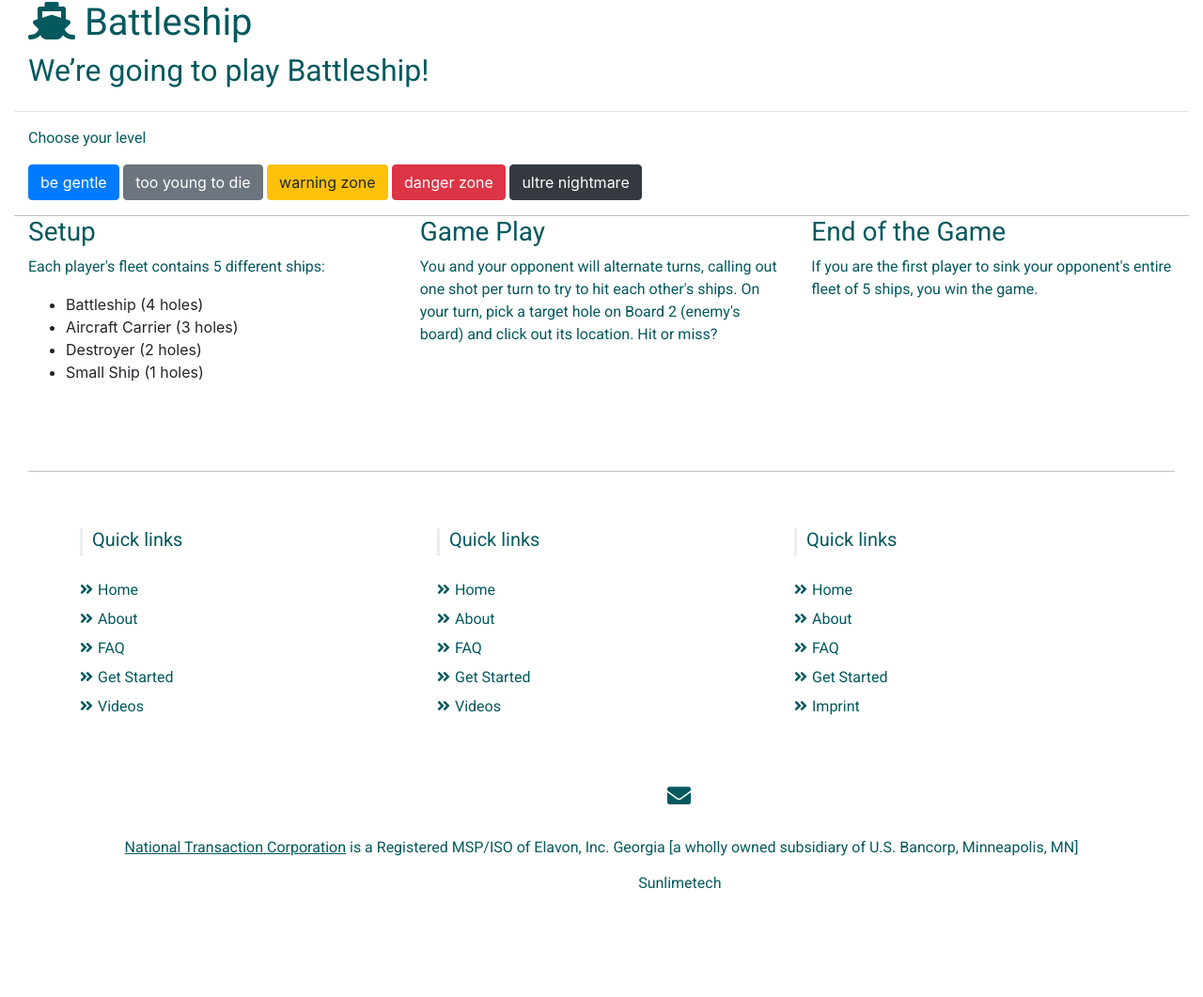
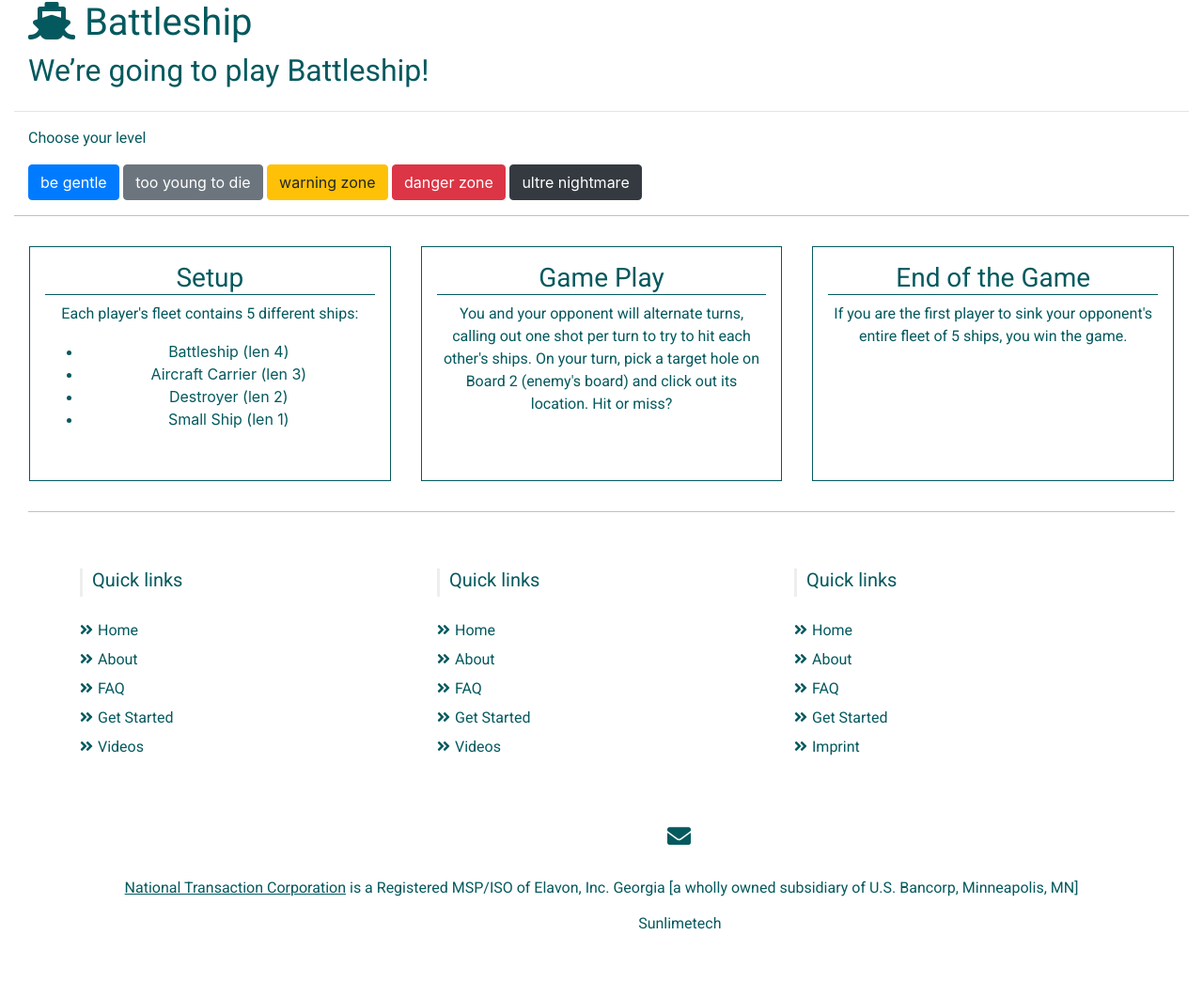
Before and after one commit to gmaccario/battleship-slim-based, a PHP site: template src/templates/index.php in a window 1280 px wide. Shown: the whole page at 94% size. Before the commit the page ends 946 px from the top, so only its background shows below. Run offline with PHP 8.4, Linux system fonts and the light colour scheme; the template is opened without the code that fills it, so the values that code supplies are empty; some libraries are stand-ins or nearby versions.

Commit message:
New layout HP

```diff
--- a/src/public/css/main.css
+++ b/src/public/css/main.css
@@ -5,6 +5,9 @@ a,h1,h2,h3,h4,h5,h6,p,span{font-family:Roboto,sans-serif;color:#04595e;}
 #app{ min-height: 350px; }
 
 .intro{margin-top: 1em; border-top: 1px solid #c0c0c0;}
+.intro .box{color: #04595E; margin-top: 1em; padding: 1em;}
+.intro .box .inner{border: 1px solid #04595E; min-height: 250px; padding: 1em;}
+.intro .box .inner h3{border-bottom: 1px solid #04595E;}
 
 table{border:1px solid silver;border-collapse:collapse}
 
@@ -90,6 +93,9 @@ table span{font-size:.9em}
   display: table-cell;
   vertical-align: middle;
 }
+
+
+
 
 
 
--- a/src/templates/index.php
+++ b/src/templates/index.php
@@ -23,7 +23,9 @@
                     <div class="col">
                     	<h1>
                     		<i class="fas fa-ship"></i>
+                    		<a href="/">
                     			<span>Battleship</span>
+                    		</a>
                     	</h1>
                     	<h2>We’re going to play Battleship!</h2>
                 	</div>
@@ -48,30 +50,36 @@
                 </div>
 
                 <div class="row intro" v-if="!gameStarted">
-        			<div class="col-sm">
+        			<div class="col-sm box text-center">
+        				<div class="inner">
                           	<h3>Setup</h3>
 
                           	<p>Each player's fleet contains 5 different ships:</p>
 
                             <ul>
-                            <li>Battleship (4 holes)</li>
-                            <li>Aircraft Carrier (3 holes)</li>
-                            <li>Destroyer (2 holes)</li>
-                            <li>Small Ship (1 holes)</li>
+                                <li>Battleship (len 4)</li>
+                                <li>Aircraft Carrier (len 3)</li>
+                                <li>Destroyer (len 2)</li>
+                                <li>Small Ship (len 1)</li>
                             </ul>
 						</div>
+                    </div>
 
-                    <div class="col-sm">
+                    <div class="col-sm box text-center">
+                    	<div class="inner">
                           	<h3>Game Play</h3>
 
                           	<p>You and your opponent will alternate turns, calling out one shot per turn to try to hit each other's ships.
                         	On your turn, pick a target hole on Board 2 (enemy's board) and click out its location. Hit or miss?</p>
                         </div>
+                    </div>
 
-                    <div class="col-sm">
+                    <div class="col-sm box text-center">
+                    	<div class="inner">
                           	<h3>End of the Game</h3>
 
         					<p>If you are the first player to sink your opponent's entire fleet of 5 ships, you win the game.</p>
+        				</div>
                     </div>
                 </div>
 
@@ -126,7 +134,7 @@
                 	</div>
 					<div class="col">
                 		<div id="player2">
-                			<board title="Enemy's board (click here!)" player=2 :token="token" :game-over="gameOver"></board>
+                			<board title="Enemy's board (hit on this board!)" player=2 :token="token" :game-over="gameOver"></board>
                 			<fleet title="Enemy's fleet" player=2 :token="token" :game-started="gameStarted"></fleet>
                 		</div>
                     </div>
```
Lines whose indentation alone changed are shown as unchanged.
